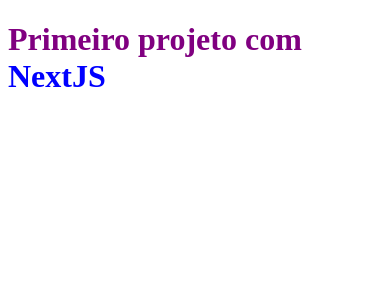
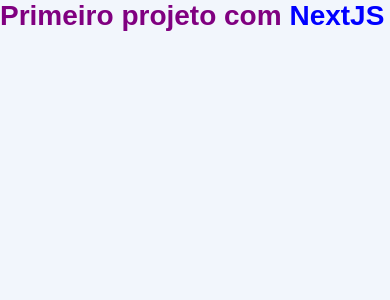
Before and after one commit to AdelmoMenezes123/board01, a Next.js app: page / in a window 390 px wide. Shown: the top 300 px of the page. Built offline with nearby package versions, Linux system fonts and the light colour scheme.

Commit message:
estilo global

```diff
--- a/src/pages/_app.tsx
+++ b/src/pages/_app.tsx
@@ -1,4 +1,5 @@
 import { AppProps } from "next/app";
+import '../styles/global.scss'
 function MyApp({ Component, pageProps }: AppProps) {
   return <Component {...pageProps} />;
 }
--- /dev/null
+++ b/src/styles/global.scss
@@ -0,0 +1,28 @@
+*{
+  margin: 0;
+  padding: 0;
+  box-sizing: border-box;
+}
+
+@media (max-width: 1080px) {
+ html{ font-size: 93.75%; }
+}
+
+@media (max-width: 720px) {
+  html {
+    font-size: 87.5%;
+  }
+}
+
+body{ background: #F2F6FC; }
+
+body, input, textarea, select, button{
+  font: 400 1rem sans-serif;
+}
+
+button{ cursor: pointer;}
+
+a{
+  text-decoration: none;
+  color: inherit;
+}
```
